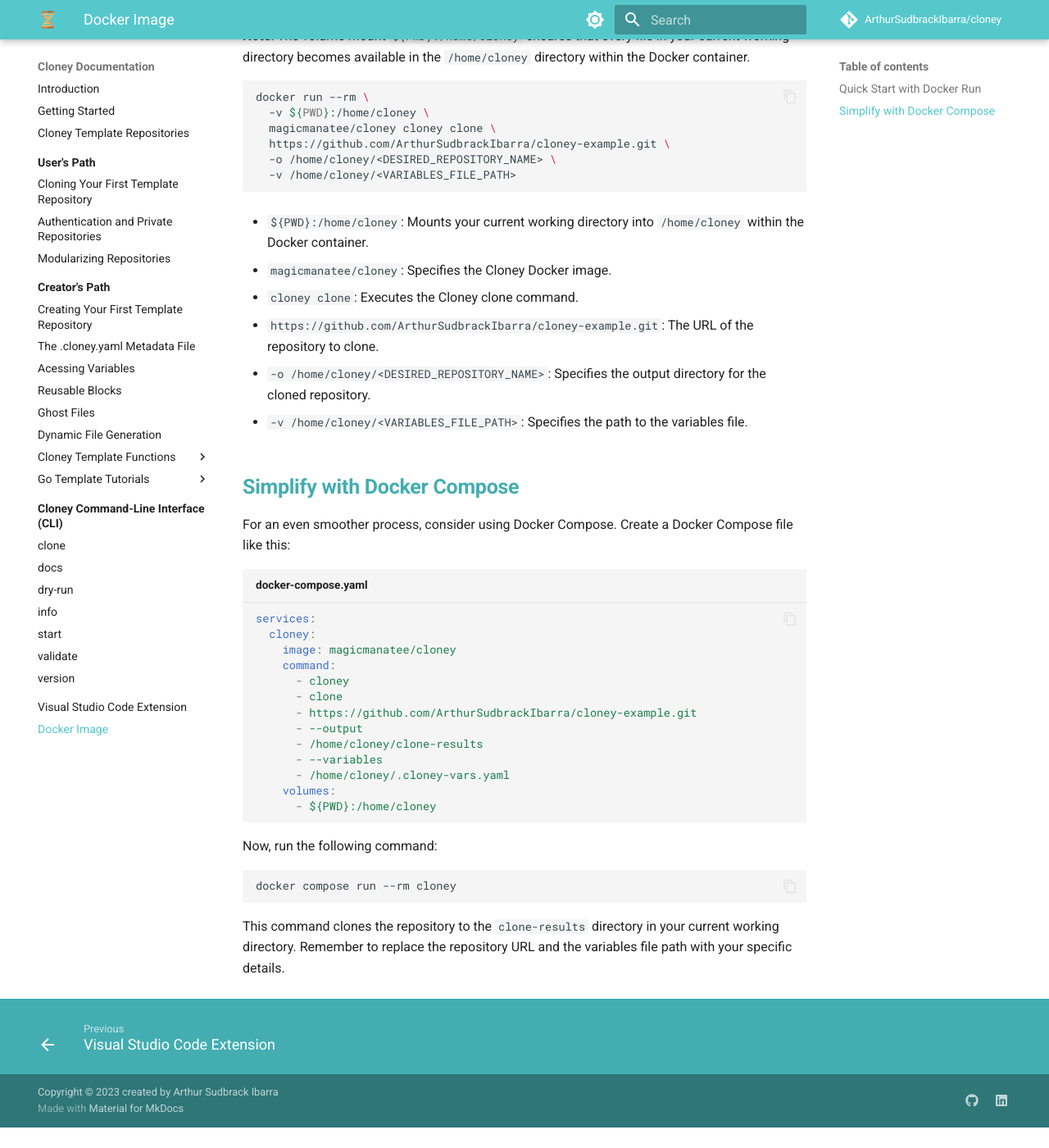
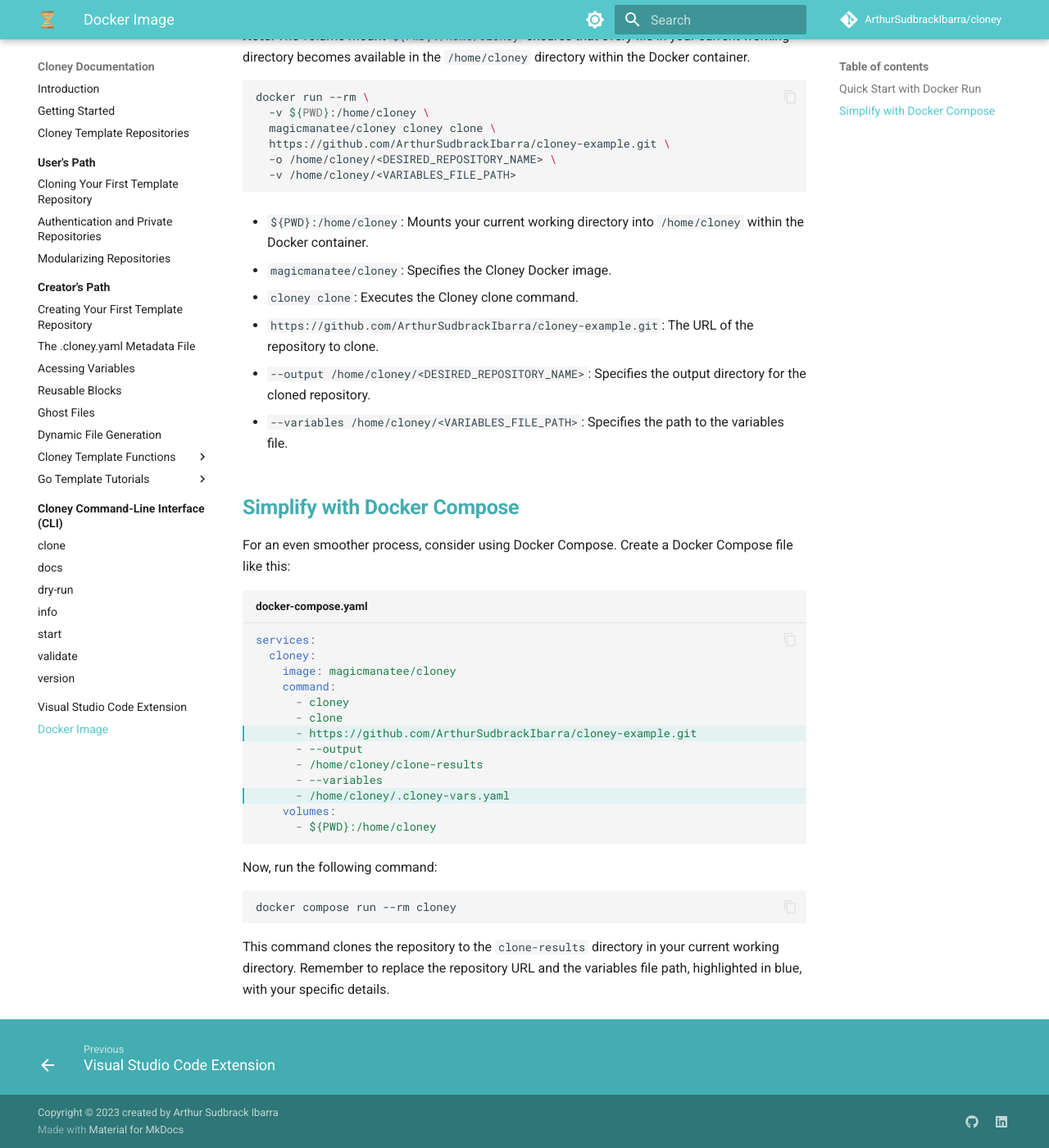
Before and after one commit to ArthurSudbrackIbarra/cloney-documentation, an MkDocs documentation site: the page built from docs/docker-image.md, in a window 1280 px wide and 1400 px high, scrolled down 409 px. Shown: the whole window at 82% size. Built offline with MkDocs 1.6.1 and Material for MkDocs 9.7.7, drawn with Linux system fonts in a browser that asks for light colours; comment, search, counter and statistics services are not loaded; before the commit the page ends 1784 px from its top, so only the background shows below that.

Commit message:
Fix dockerhub link.

````diff
--- a/docs/docker-image.md
+++ b/docs/docker-image.md
@@ -1,6 +1,6 @@
 # Cloney Docker Image
 
-The [Cloney Docker image](https://hub.docker.com/repository/docker/magicmanatee/cloney/general) offers a hassle-free way to use Cloney within an isolated environment, thanks to the power of [Docker](https://www.docker.com). With this approach, you can run Cloney without the need for a direct installation on your machine, making template cloning processes straightforward and reproducible.
+The [Cloney Docker image](https://hub.docker.com/r/magicmanatee/cloney) offers a hassle-free way to use Cloney within an isolated environment, thanks to the power of [Docker](https://www.docker.com). With this approach, you can run Cloney without the need for a direct installation on your machine, making template cloning processes straightforward and reproducible.
 
 ## Quick Start with Docker Run
 
@@ -25,15 +25,15 @@
 
 - `https://github.com/ArthurSudbrackIbarra/cloney-example.git`: The URL of the repository to clone.
 
-- `-o /home/cloney/<DESIRED_REPOSITORY_NAME>`: Specifies the output directory for the cloned repository.
+- `--output /home/cloney/<DESIRED_REPOSITORY_NAME>`: Specifies the output directory for the cloned repository.
 
-- `-v /home/cloney/<VARIABLES_FILE_PATH>`: Specifies the path to the variables file.
+- `--variables /home/cloney/<VARIABLES_FILE_PATH>`: Specifies the path to the variables file.
 
 ## Simplify with Docker Compose
 
 For an even smoother process, consider using Docker Compose. Create a Docker Compose file like this:
 
-```yaml title="docker-compose.yaml"
+```yaml title="docker-compose.yaml" hl_lines="7 11"
 services:
   cloney:
     image: magicmanatee/cloney
@@ -55,4 +55,4 @@
 docker compose run --rm cloney
 ```
 
-This command clones the repository to the `clone-results` directory in your current working directory. Remember to replace the repository URL and the variables file path with your specific details.
+This command clones the repository to the `clone-results` directory in your current working directory. Remember to replace the repository URL and the variables file path, highlighted in blue, with your specific details.
````
